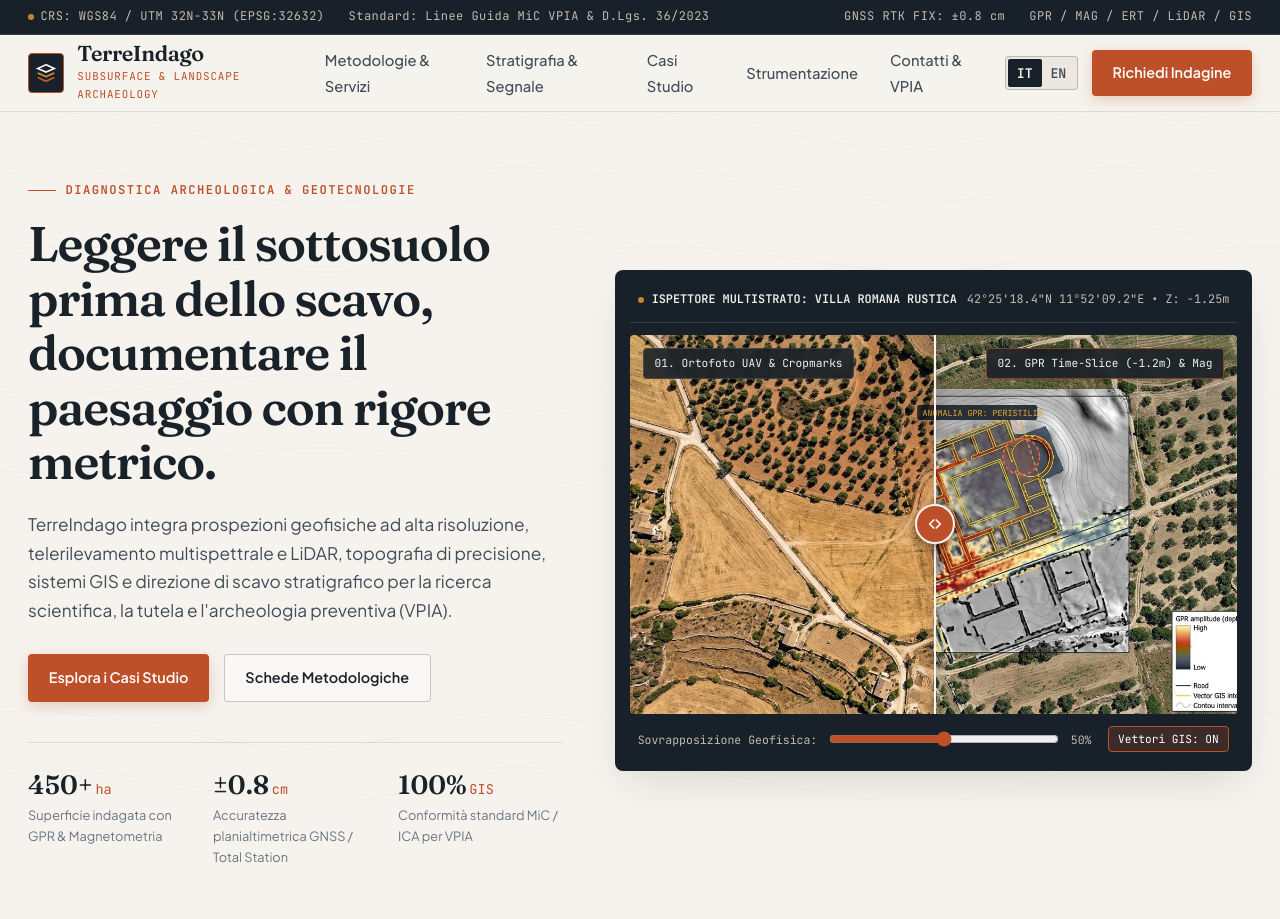
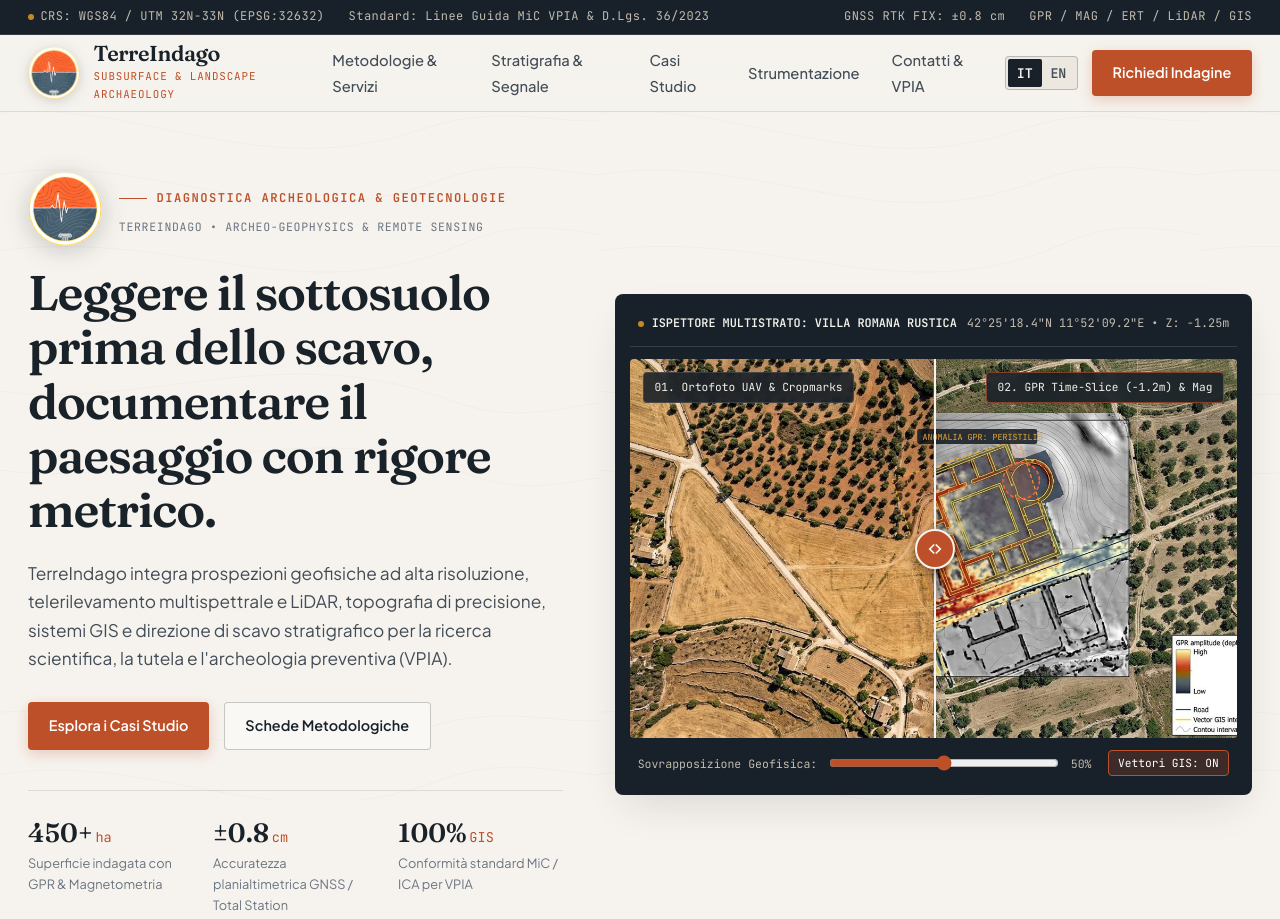
Before and after one commit to Heryx/terreindago, a plain HTML site: page index.html in a window 1280 px wide. Shown: the top 919 px of the page. Drawn offline with Linux system fonts and the light colour scheme.

Commit message:
feat: add official vivid TerreIndago logo in header, hero medallion, footer, and favicon

```diff
--- a/index.html
+++ b/index.html
@@ -8,6 +8,7 @@
   <link rel="preconnect" href="https://fonts.googleapis.com" />
   <link rel="preconnect" href="https://fonts.gstatic.com" crossorigin />
   <link href="https://fonts.googleapis.com/css2?family=Fraunces:opsz,wght@9..144,500;9..144,600;9..144,700&family=JetBrains+Mono:wght@400;500;600&family=Plus+Jakarta+Sans:wght@400;500;600;700&display=swap" rel="stylesheet" />
+  <link rel="icon" type="image/png" href="assets/images/logo_terreindago.png" />
   <link rel="stylesheet" href="styles.css" />
 </head>
 <body>
@@ -35,12 +36,8 @@
   <header class="site-header" id="siteHeader">
     <div class="container nav-bar">
       <a href="#top" class="brand-logo" id="brandLogoLink">
-        <div class="brand-mark" aria-hidden="true">
-          <svg width="22" height="22" viewBox="0 0 24 24" fill="none" stroke="currentColor" stroke-width="1.8">
-            <path d="M3 17l9 4 9-4" stroke="#c85a32"/>
-            <path d="M3 12l9 4 9-4" stroke="#d99b26"/>
-            <path d="M12 3L3 7l9 4 9-4-9-4z"/>
-          </svg>
+        <div class="brand-mark">
+          <img src="assets/images/logo_terreindago.png" alt="Logo TerreIndago" class="brand-logo-img" />
         </div>
         <div class="brand-text-wrap">
           <span class="brand-name">TerreIndago</span>
@@ -73,9 +70,15 @@
     <section class="hero-section">
       <div class="container hero-grid">
         <div class="hero-copy">
-          <div class="section-kicker">
-            <span class="kicker-line"></span>
-            <span data-i18n="hero_kicker">Diagnostica Archeologica &amp; Geotecnologie</span>
+          <div class="hero-brand-banner">
+            <img src="assets/images/logo_terreindago.png" alt="Logo TerreIndago — Geofisica e Archeologia" class="hero-logo-medallion" />
+            <div>
+              <div class="section-kicker" style="margin-bottom: 0.2rem;">
+                <span class="kicker-line"></span>
+                <span data-i18n="hero_kicker">Diagnostica Archeologica &amp; Geotecnologie</span>
+              </div>
+              <span class="hero-brand-sub">TERREINDAGO &bull; ARCHEO-GEOPHYSICS &amp; REMOTE SENSING</span>
+            </div>
           </div>
           <h1 class="hero-title" data-i18n="hero_title">
             Leggere il sottosuolo prima dello scavo, documentare il paesaggio con rigore metrico.
@@ -914,12 +917,8 @@
     <div class="container">
       <div class="footer-inner">
         <div class="brand-logo">
-          <div class="brand-mark" aria-hidden="true">
-            <svg width="20" height="20" viewBox="0 0 24 24" fill="none" stroke="currentColor" stroke-width="1.8">
-              <path d="M3 17l9 4 9-4" stroke="#c85a32"/>
-              <path d="M3 12l9 4 9-4" stroke="#d99b26"/>
-              <path d="M12 3L3 7l9 4 9-4-9-4z"/>
-            </svg>
+          <div class="brand-mark">
+            <img src="assets/images/logo_terreindago.png" alt="Logo TerreIndago" class="brand-logo-img" />
           </div>
           <div class="brand-text-wrap">
             <span class="brand-name" style="color: var(--text-on-dark);">TerreIndago</span>
--- a/styles.css
+++ b/styles.css
@@ -180,15 +180,49 @@ button {
 }
 
 .brand-mark {
-  width: 40px;
-  height: 40px;
-  border-radius: var(--radius-sm);
-  background-color: var(--bg-slate-deep);
-  color: var(--bg-parchment);
-  display: grid;
-  place-items: center;
-  border: 1px solid var(--accent-terracotta);
+  width: 52px;
+  height: 52px;
+  border-radius: 50%;
+  display: flex;
+  align-items: center;
+  justify-content: center;
   position: relative;
+  flex-shrink: 0;
+  filter: drop-shadow(0 2px 6px rgba(24, 32, 40, 0.18));
+  transition: transform 0.25s var(--transition-smooth);
+}
+
+.brand-logo:hover .brand-mark {
+  transform: scale(1.06);
+}
+
+.brand-logo-img {
+  width: 100%;
+  height: 100%;
+  object-fit: contain;
+  display: block;
+}
+
+.hero-brand-banner {
+  display: flex;
+  align-items: center;
+  gap: 1.05rem;
+  margin-bottom: 1.15rem;
+}
+
+.hero-logo-medallion {
+  width: 74px;
+  height: 74px;
+  object-fit: contain;
+  flex-shrink: 0;
+  filter: drop-shadow(0 4px 12px rgba(24, 32, 40, 0.22));
+}
+
+.hero-brand-sub {
+  font-family: var(--font-mono);
+  font-size: 0.72rem;
+  color: var(--text-ash);
+  letter-spacing: 0.06em;
 }
 
 .brand-text-wrap {
```
Also changed, not shown: assets/images/logo_terreindago.png (added).
